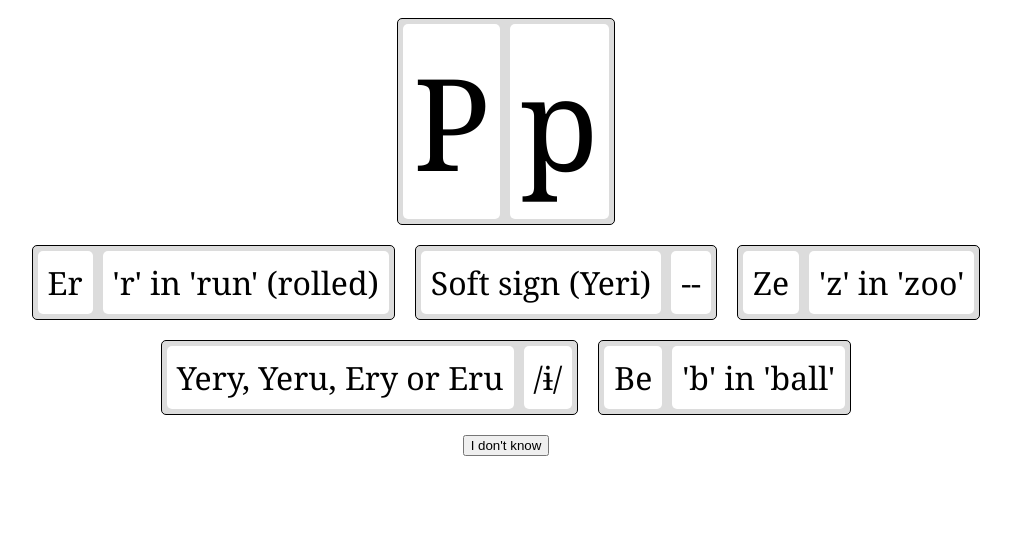
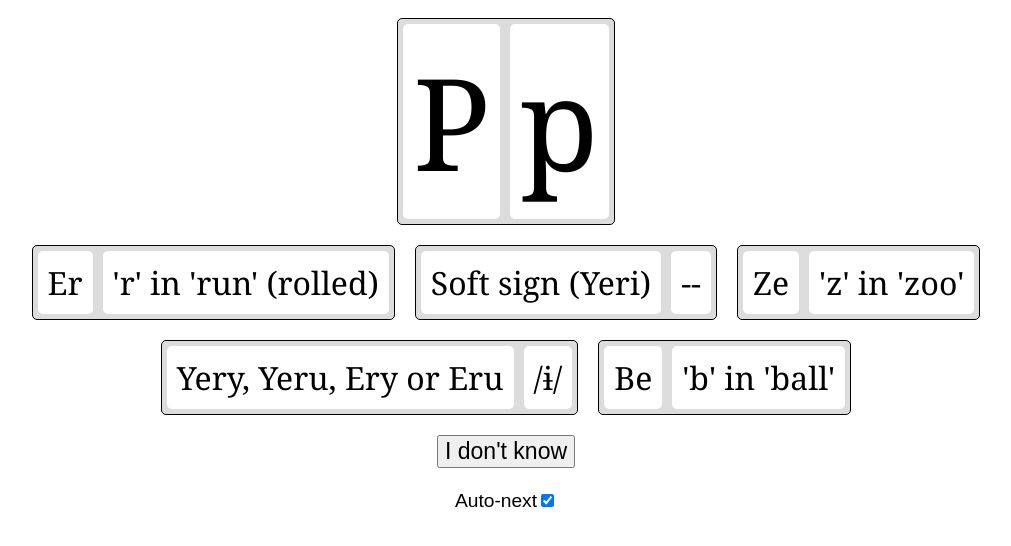
Before and after one commit to sergiouph/quizzes, a React app: page / in a window 1280 px wide. Shown: the top 546 px of the page, without its empty margins (134-1145 px from the left). Built offline with nearby package versions, Linux system fonts and the light colour scheme; the HTML template or start-up script is replaced by a standard one.

Commit message:
Add auto-next option

```diff
--- a/src/SelectOptionQuiz.tsx
+++ b/src/SelectOptionQuiz.tsx
@@ -26,6 +26,7 @@ export interface SelectOptionQuizProperties {
 export const SelectOptionQuiz = (props: SelectOptionQuizProperties) => {
   const [question, setQuestion] = useState<OptionCase|undefined>(undefined);
   const [cardDataItems, setCardDataItems] = useState<CardData[]>([]);
+  const [autoNext, setAutoNext] = useState<boolean>(props.autoNext);
   const [completed, setCompleted] = useState<boolean>(false);
 
   if (question === undefined) {
@@ -47,7 +48,7 @@ export const SelectOptionQuiz = (props: SelectOptionQuizProperties) => {
 
 
       if (cardData.optionCase.isAnswer) {
-        if (props.autoNext) {
+        if (autoNext) {
           setTimeout(() => {
             onNext()
           }, DELAY);
@@ -71,6 +72,10 @@ export const SelectOptionQuiz = (props: SelectOptionQuizProperties) => {
     setCompleted(true)
   }
 
+  const onAutoNext = (event: React.ChangeEvent<HTMLInputElement>) => {
+    setAutoNext(event.target.checked)
+  }
+
   return (
     <div className="select-option-quiz">
       <div className="question card-container">
@@ -81,6 +86,11 @@ export const SelectOptionQuiz = (props: SelectOptionQuizProperties) => {
       </div>
       <div className="actions">
         {completed ? <button onClick={onNext}>Next</button> : <button onClick={onIDK}>I don't know</button> }
+        <br />
+        <label>
+          Auto-next
+          <input type="checkbox" checked={autoNext} onChange={onAutoNext} />
+        </label>
       </div>
     </div>
   )
--- a/src/style.scss
+++ b/src/style.scss
@@ -9,11 +9,16 @@ body {
         font-size: 400%;
     }
     .actions {
+        &, button{
+            font-family: Arial, Helvetica, sans-serif;
+            font-size: larger;
+        }
+
         display: flex;
-        flex-direction: row;
-        flex-wrap: wrap;
-        justify-content: center;
-        align-items: stretch;
+        flex-direction: column;
+        flex-wrap: nowrap;
+        justify-content: flex-start;
+        align-items: center;
         padding: 10px;
     }
 }
```
Also changed, not shown: 1 other file (tests, documents, lock files or other folders).
